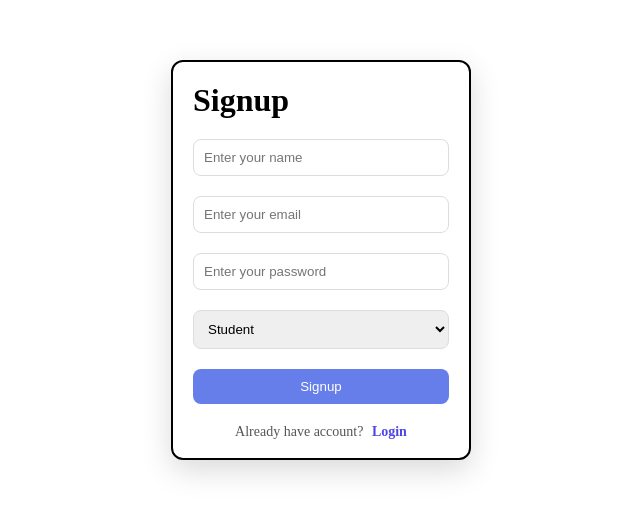
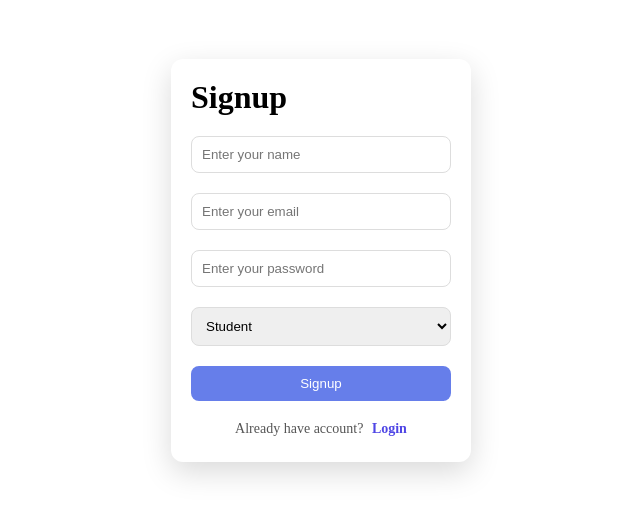
Before and after one commit to Saurav-Khanal/Note_sharing_app, a React app in the folder frontend/: page /signup in a window 1280 px wide. Shown: the part 140-656 px from the top of the page, without its empty margins (319-959 px from the left). Built offline with nearby package versions, Linux system fonts and the light colour scheme; no server answers; the HTML template or start-up script is replaced by a standard one.

Commit message:
style:improve login and signup css box layout

```diff
--- a/frontend/src/pages/Login.css
+++ b/frontend/src/pages/Login.css
@@ -8,9 +8,7 @@
 
 .login-box {
   width: 340px;
-  border: 2px solid black;
   padding: 80px 50px;
-  margin: 10px;
   box-shadow: 0 10px 30px rgba(0, 0, 0, 0.15);
   border-radius: 12px;
 }
@@ -40,6 +38,7 @@
   color:white;
   border: none;
   cursor: pointer;
+  border-radius: 10px;
 }
 
 .login-error {
--- a/frontend/src/pages/Signup.css
+++ b/frontend/src/pages/Signup.css
@@ -7,11 +7,9 @@
 }
 
 .signup-box {
-  border: 2px solid black;
-  height: 400px;
+  box-shadow: 0 10px 30px rgba(0, 0, 0, 0.15);
   width: 300px;
   padding: 20px;
-  margin: 10px;
   box-shadow: 0 10px 30px rgba(0, 0, 0, 0.15);
   border-radius: 12px;
 }
```
